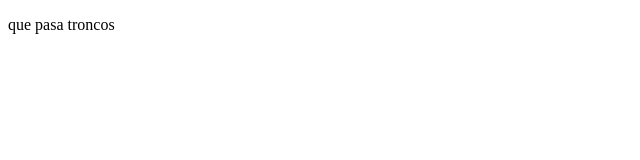
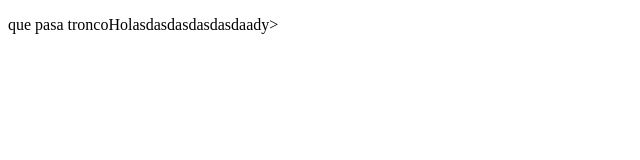
Before and after one commit to uvaldoescobedo/gitcurso, a plain HTML site: page index.html in a window 1280 px wide. Shown: the whole page, without its empty margins (0-640 px from the left). Drawn offline with Linux system fonts and the light colour scheme.

Commit message:
'rama_pruebas'

```diff
--- a/index.html
+++ b/index.html
@@ -5,6 +5,5 @@
 	<title>Ejemplo 2</title>
 </head>
 <body>
-<p>que pasa troncos</p>
-</body>
+<p>que pasa troncoHolasdasdasdasdasdaady>
 </html>
```
